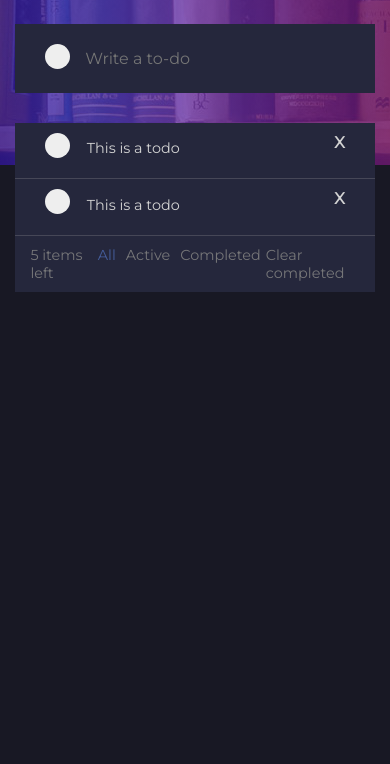
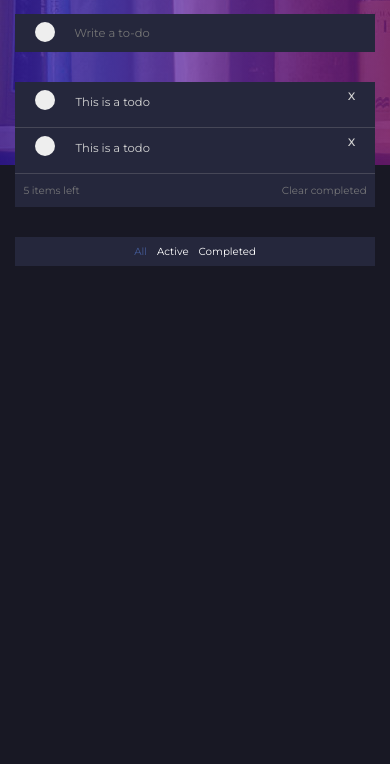
Before and after one commit to Robotron2/Todo-design, a plain HTML site: page index.html in a window 390 px wide. Shown: the part 135-899 px from the top of the page. Drawn offline with Linux system fonts and the light colour scheme.

Commit message:
Mobile mini-nav shown and hidden based on screen size

```diff
--- a/index.html
+++ b/index.html
@@ -72,6 +72,17 @@
                     </div>
 
 
+                    <div class="todo-input mobile">
+                        <div class="mobile-todo-type">
+                            <ul>
+                                <li class="active">All</li>
+                                <li>Active</li>
+                                <li>Completed</li>
+                            </ul>
+                        </div>
+                    </div>
+
+
 
 
 
--- a/styles.css
+++ b/styles.css
@@ -204,17 +204,20 @@ body {
 	color: rgba(128, 128, 128, 0.895);
 }
 
-.mini-nav ul {
+.todo-type ul,
+.mobile-todo-type ul {
 	display: flex;
 	list-style-type: none;
 }
 
-.mini-nav ul li {
+.todo-type ul li,
+.mobile-todo-type ul li {
 	margin: 0 5px;
 }
 
 .mini-nav p:hover,
-.mini-nav ul li:hover {
+.todo-type ul li:hover,
+.mobile-todo-type ul li:hover {
 	color: var(--color-white);
 }
 
@@ -361,20 +364,77 @@ body {
 
 @media (max-width: 525px) {
 	.mini-nav {
-		display: flex;
-		justify-content: space-between;
 		padding: 10px 15px;
-		color: rgba(128, 128, 128, 0.895);
+
 		width: 100%;
 		font-size: 0.9rem;
 	}
 }
 
+@media (max-width: 450px) {
+	.mini-nav {
+		padding: 10px 8px;
+
+		width: 100%;
+		font-size: 0.8rem;
+	}
+}
+
 /* Todos */
-
 @media (max-width: 525px) {
 	.todo-item {
 		font-size: 0.9rem;
 		font-weight: 500;
 	}
 }
+
+/* Todo-Input */
+
+@media (max-width: 475px) {
+	.todo-input,
+	.todo-border {
+		padding: 8px 20px;
+	}
+}
+
+@media (max-width: 400px) {
+	* {
+		font-size: 0.8rem;
+	}
+
+	.text-input {
+		font-size: 0.9rem;
+	}
+
+	.checkmark {
+		height: 20px;
+		width: 20px;
+	}
+
+	.container .checkmark:after {
+		left: 6px;
+		top: 3px;
+		width: 3px;
+		height: 8px;
+	}
+}
+
+@media (min-height: 1038px) {
+	.solid-color-container {
+		width: 100%;
+		height: 71%;
+	}
+}
+
+.mobile {
+	display: none;
+}
+@media (max-width: 520px) {
+	.todo-type ul {
+		display: none;
+	}
+
+	.mobile {
+		display: flex;
+	}
+}
```
